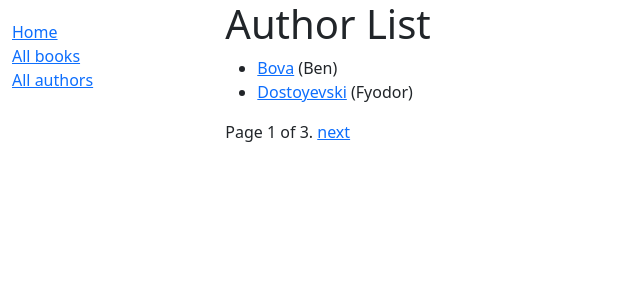
After one commit to iltuzers/locallibrary, a Django app: page /catalog/authors/ in a window 1280 px wide. The commit adds this page. Shown: the top 300 px of the page, without its empty margins (0-640 px from the left). Run offline with Django 4.2, Linux system fonts and the light colour scheme; data comes from the database, SQL or seed files in the repository; both versions use the stored data as it was after the commit.

Commit message:
Add Author List and Detail Pages

```diff
--- a/catalog/models.py
+++ b/catalog/models.py
@@ -38,6 +38,9 @@ class Book(models.Model):
                             help_text='13 Character <a href="https://www.isbn-international.org/content/what-isbn''">ISBN number</a>')
 
     genre = models.ManyToManyField(Genre, help_text="Select a genre for this book")
+
+    class Meta:
+        ordering = ['title']
 
     def __str__(self):
         return self.title
--- a/catalog/templates/base_generic.html
+++ b/catalog/templates/base_generic.html
@@ -22,7 +22,7 @@
             <ul class="sidebar-nav">
               <li><a href="{% url 'index' %}">Home</a></li>
               <li><a href="{% url 'books' %}">All books</a></li>
-              <li><a href="">All authors</a></li>
+              <li><a href="{% url 'authors' %}">All authors</a></li>
             </ul>
           {% endblock %}
         </div>
--- /dev/null
+++ b/catalog/templates/catalog/author_list.html
@@ -0,0 +1,17 @@
+{% extends "base_generic.html" %}
+
+{% block content %}
+  <h1>Author List</h1>
+  {% if author_list %}
+    <ul>
+      {% for author in author_list %}
+      <li>
+        <a href="{{ author.get_absolute_url }}">{{ author.last_name }}</a>
+        ({{author.first_name}})
+      </li>
+      {% endfor %}
+    </ul>
+  {% else %}
+    <p>There are no authors.</p>
+  {% endif %}
+{% endblock %}
--- a/catalog/urls.py
+++ b/catalog/urls.py
@@ -5,4 +5,6 @@ urlpatterns = [
     path('', views.index, name='index'),
     path('books/', views.BookListView.as_view(), name='books'),
     path('book/<int:pk>', views.BookDetailView.as_view(), name='book-detail'),
+    path('authors/', views.AuthorListView.as_view(), name='authors'),
+    path('author/<int:pk>', views.AuthorDetailView.as_view(), name='author-detail'),
 ]
--- a/catalog/views.py
+++ b/catalog/views.py
@@ -16,6 +16,14 @@ def index(request):
     # The 'all()' is implied by default.
     num_authors = Author.objects.count()
 
+
+    # Number of visits to this view, as counted in the session variable.
+    num_visits = request.session.get('num_visits', 0)
+    request.session['num_visits'] = num_visits + 1
+
+
+
+
     num_genres = Genre.objects.count()
     num_books_containing_g = Book.objects.filter(title__icontains='g').count()
 
@@ -27,6 +35,7 @@ def index(request):
         'num_authors': num_authors,
         'num_genres': num_genres,
         'num_books_containing_g': num_books_containing_g,
+        'num_visits': num_visits,
     }
 
     # Render the HTML template index.html with the data in the context variable
@@ -39,3 +48,10 @@ class BookListView(generic.ListView):
 
 class BookDetailView(generic.DetailView):
     model = Book
+
+class AuthorListView(generic.ListView):
+    model = Author
+    paginate_by = 2
+
+class AuthorDetailView(generic.DetailView):
+    model = Author
```
Also changed, not shown: catalog/templates/catalog/author_detail.html (added, +18 -0 lines), catalog/templates/index.html (+6 -2 lines), db.sqlite3.
